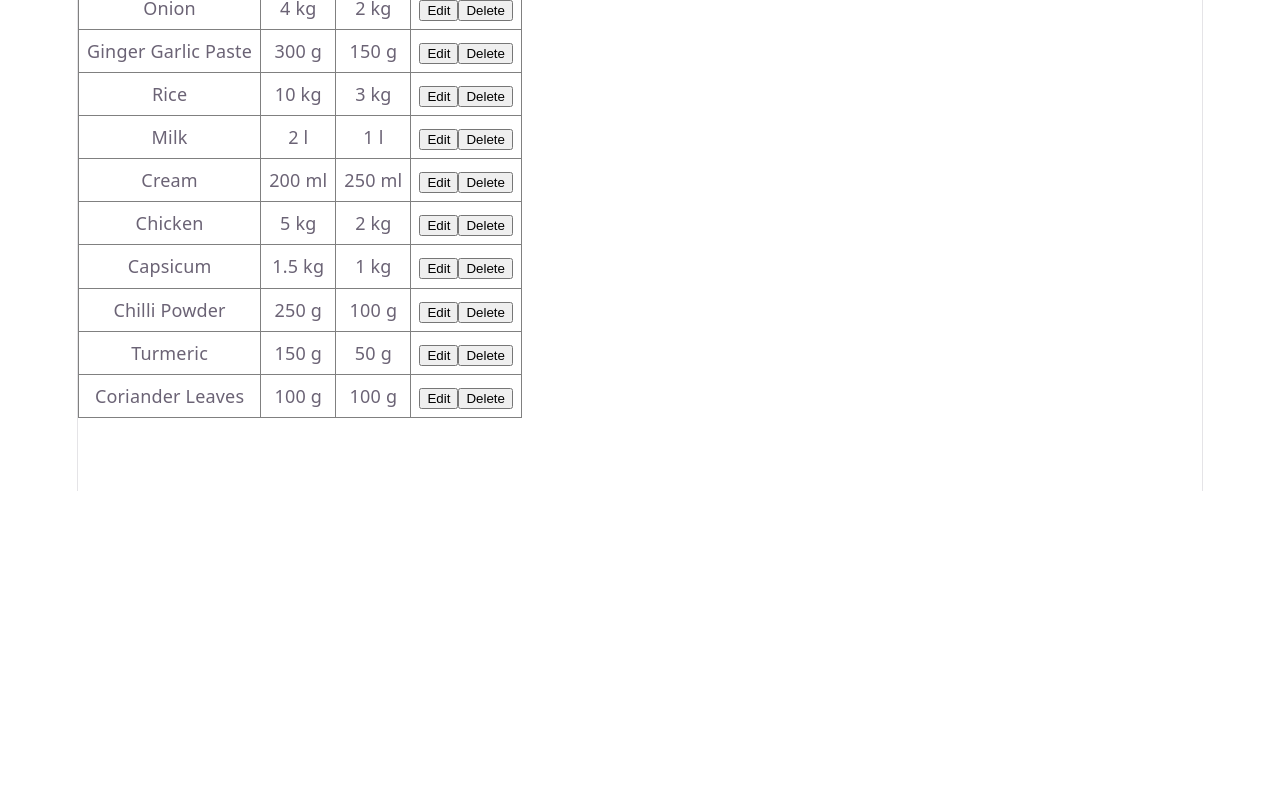
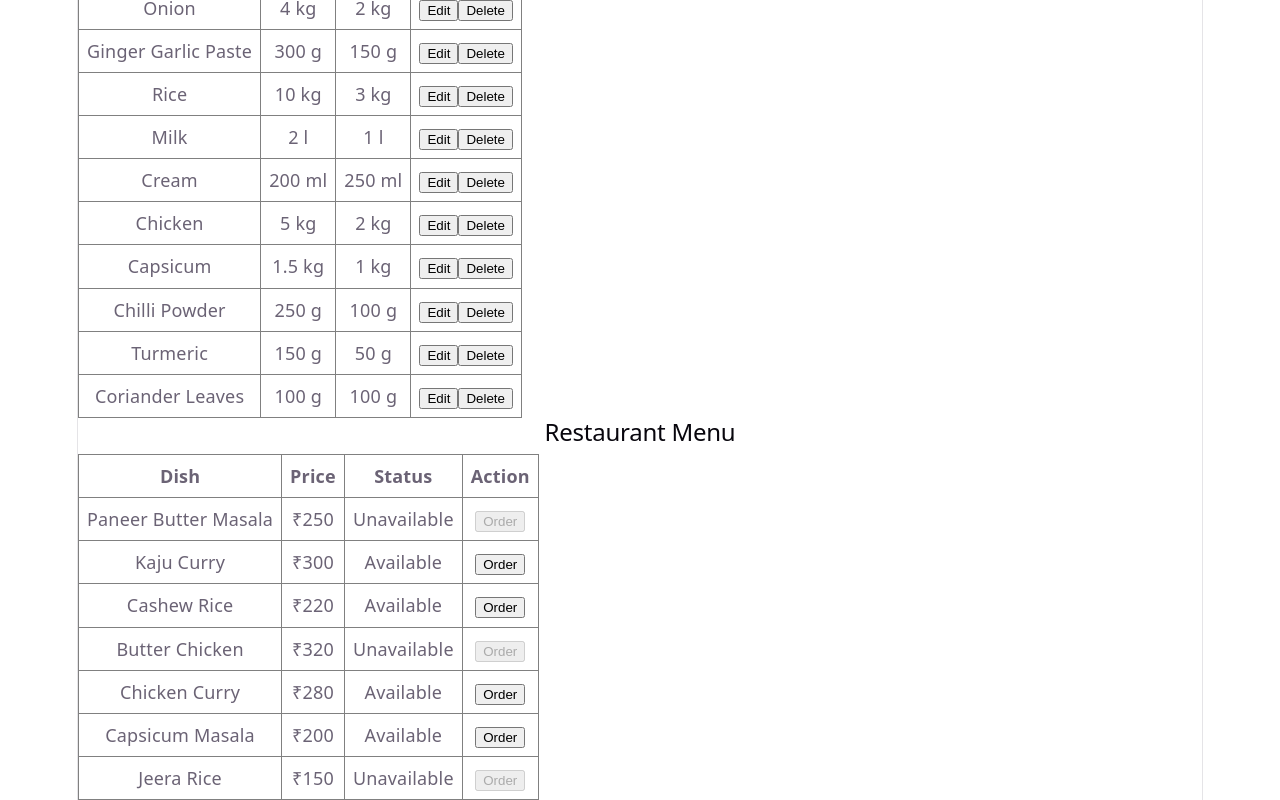
Before and after one commit to m-akanksha49/palyt-kitchen-stock, a React (Vite) app: page / in a window 1280 px wide. Shown: the part 309-1109 px from the top of the page. Before the commit the page ends 800 px from the top, so only its background shows below. Built offline with nearby package versions, Linux system fonts and the light colour scheme.

Commit message:
Add menu availability based on stock levels

```diff
--- a/src/App.jsx
+++ b/src/App.jsx
@@ -1,10 +1,13 @@
 import { useState } from "react";
 import stockData from "./data/stock.json";
+import recipesData from "./data/recipes.json";
 import StockList from "./components/StockList";
+import Menu from "./components/Menu";
 import "./App.css";
 
 function App() {
   const [stock, setStock] = useState(stockData);
+  const [recipes] = useState(recipesData);
 
   function handleEdit(item) {
     console.log("Edit clicked:", item);
@@ -14,9 +17,14 @@ function App() {
     console.log("Delete clicked:", id);
   }
 
+  function handleOrder(dish) {
+    console.log("Order clicked:", dish);
+  }
+
   return (
     <div>
       <StockList stock={stock} onEdit={handleEdit} onDelete={handleDelete} />
+      <Menu recipes={recipes} stock={stock} onOrder={handleOrder} />
     </div>
   );
 }
--- /dev/null
+++ b/src/components/Menu.jsx
@@ -0,0 +1,36 @@
+import { isDishAvailable } from "../utils/availability";
+
+export default function Menu({ recipes, stock, onOrder }) {
+  return (
+    <div>
+      <h2>Restaurant Menu</h2>
+      <table border="1" cellPadding="8" style={{ borderCollapse: "collapse" }}>
+        <thead>
+          <tr>
+            <th>Dish</th>
+            <th>Price</th>
+            <th>Status</th>
+            <th>Action</th>
+          </tr>
+        </thead>
+        <tbody>
+          {recipes.map((dish) => {
+            const available = isDishAvailable(dish, stock);
+            return (
+              <tr key={dish.id}>
+                <td>{dish.name}</td>
+                <td>₹{dish.price}</td>
+                <td>{available ? "Available" : "Unavailable"}</td>
+                <td>
+                  <button disabled={!available} onClick={() => onOrder(dish)}>
+                    Order
+                  </button>
+                </td>
+              </tr>
+            );
+          })}
+        </tbody>
+      </table>
+    </div>
+  );
+}
```
